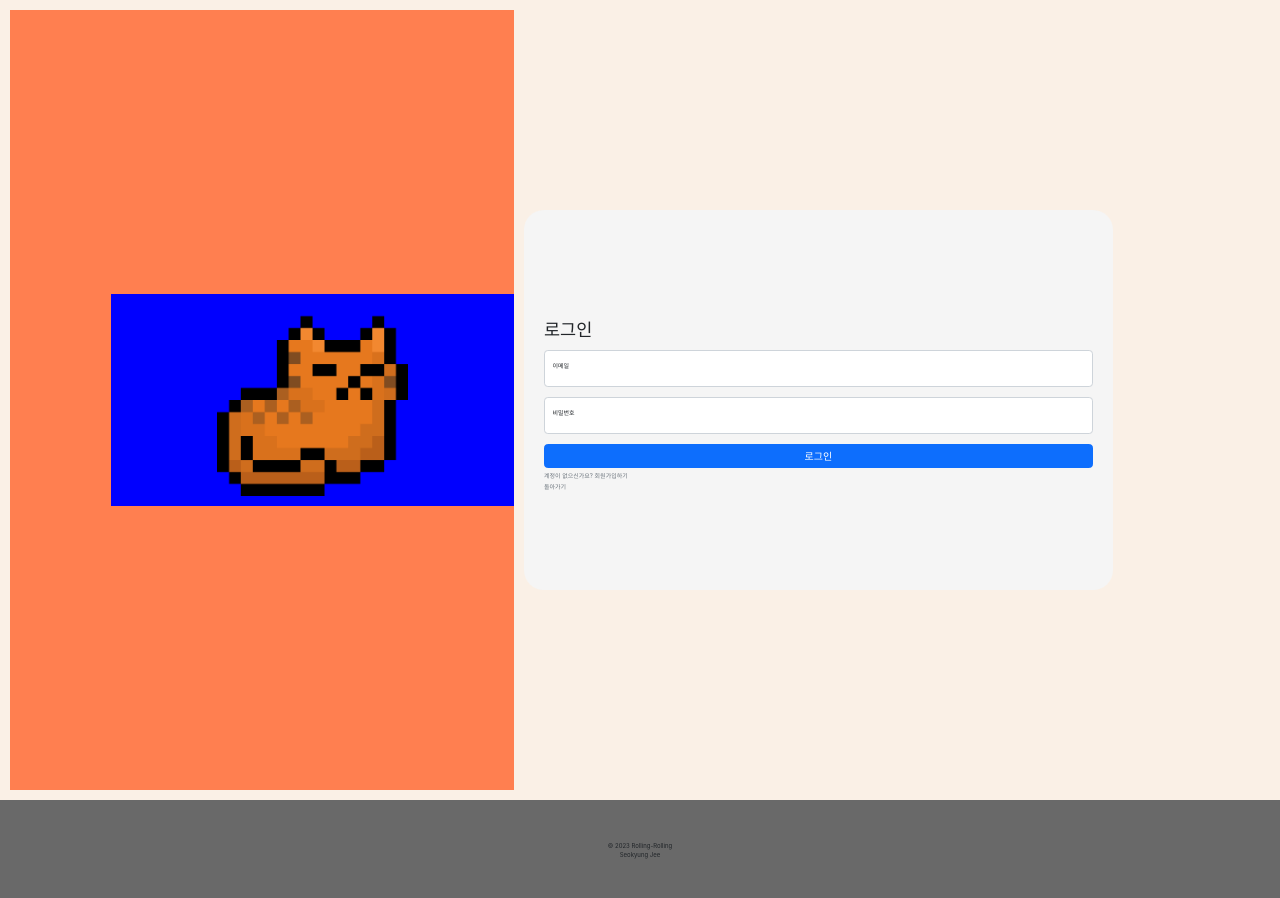
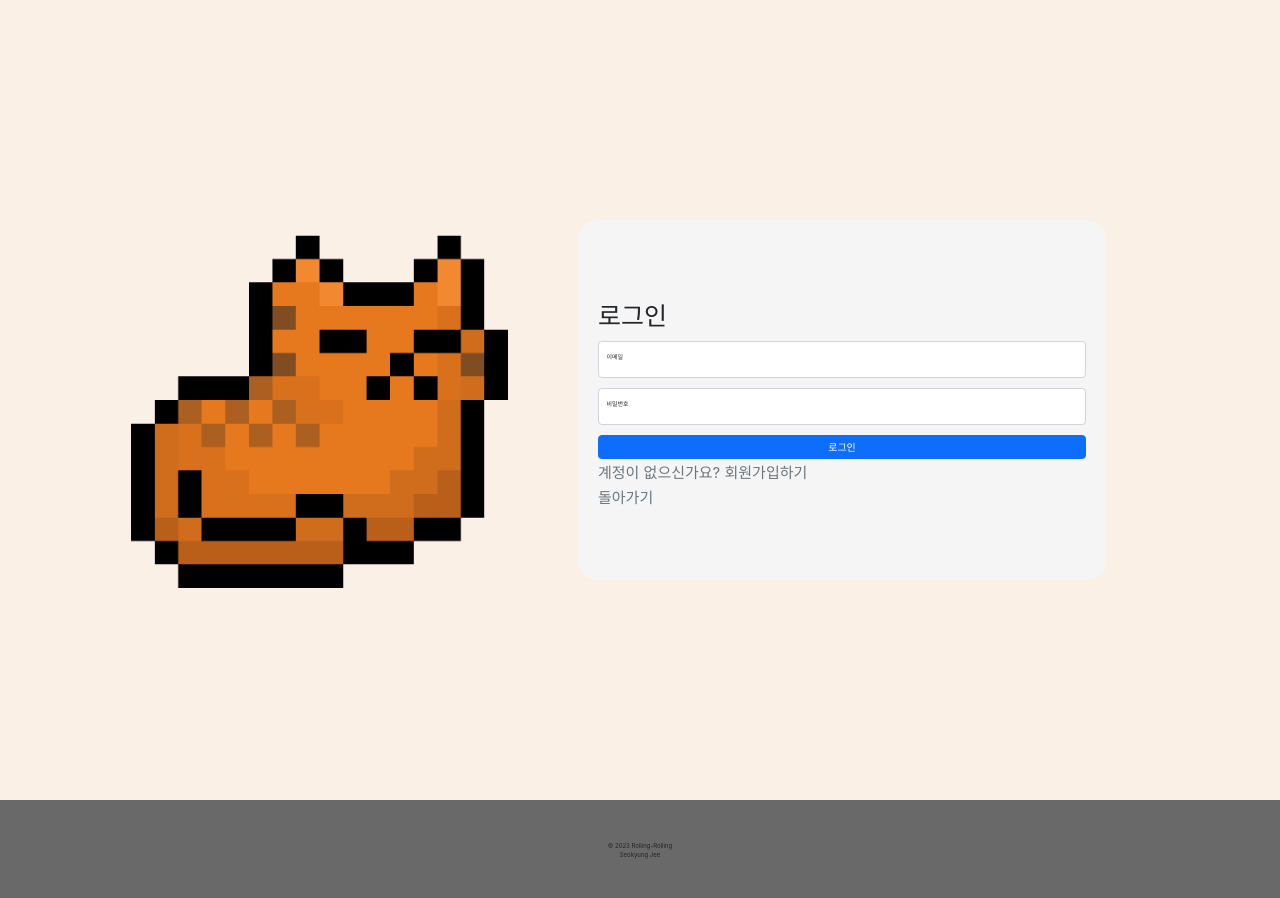
Before and after one commit to Seokyung/Rolling-Rolling, a React (Create React App) app: page / in a window 1280 px wide. Both pictures are taken after a click on the element "이메일로 로그인". Built offline with nearby package versions, Linux system fonts and the light colour scheme; no server answers; a web font is replaced by a local one.

Commit message:
Style: Add Auth page style

```diff
--- a/src/components/auths/AuthForm.css
+++ b/src/components/auths/AuthForm.css
@@ -1,5 +1,4 @@
-/* ---- Desktop---- */
-.authFormContainer {
+.authForm-container {
 	display: flex;
 	flex-direction: column;
 	justify-content: center;
@@ -10,35 +9,32 @@
 	background-color: whitesmoke;
 }
 
-@media screen and (max-width: 1023px) {
-	.authFormContainer {
-		width: 100%;
-		height: 100%;
-		background-color: red;
-	}
+.authForm-title {
+	margin: 1rem 1rem 1rem 0;
+	font-size: 2.5rem;
 }
 
-.authFormTitle {
-	margin: 1rem 1rem 1rem 0;
-}
-
-.authInputFormContainer {
+.authForm-form-container {
 	display: flex;
 	flex-direction: column;
 }
 
-.authFormText {
+.authForm-form-small-text {
 	cursor: pointer;
+	font-size: 1.5rem;
 }
 
-/* ---- TabletOrMobile ---- */
-/* .authFormContainerMobile {
-	display: flex;
-	flex-direction: column;
-	justify-content: center;
-	padding: 2rem;
-	width: 100%;
-	height: 100%;
-	border-radius: 20px;
-	background-color: whitesmoke;
-} */
+@media screen and (max-width: 1023px) {
+	.authForm-container {
+		width: 100%;
+		height: 100%;
+	}
+
+	.authForm-title {
+		font-size: 5rem;
+	}
+
+	.authForm-form-small-text {
+		font-size: 3rem;
+	}
+}
--- a/src/components/auths/AuthForm.js
+++ b/src/components/auths/AuthForm.js
@@ -47,18 +47,20 @@ function AuthForm({ onLoginMethodChange }) {
 	};
 
 	return (
-		<div className="authFormContainer">
-			<h3 className="authFormTitle">{newAccount ? "회원가입" : "로그인"}</h3>
-			<Form className="authInputFormContainer" onSubmit={onAuthBtnClick}>
-				<FloatingLabel className="mb-3" label="이메일">
+		<div className="authForm-container">
+			<h3 className="authForm-title">{newAccount ? "회원가입" : "로그인"}</h3>
+			<Form className="authForm-form-container" onSubmit={onAuthBtnClick}>
+				<Form.Floating className="mb-3">
 					<Form.Control
 						type="email"
+						id="email"
 						name="email"
 						value={email}
 						onChange={onAuthInputChange}
 						placeholder="이메일을 입력해주세요"
 					/>
-				</FloatingLabel>
+					<label htmlFor="email">이메일</label>
+				</Form.Floating>
 				<FloatingLabel className="mb-3" label="비밀번호">
 					<Form.Control
 						type="password"
@@ -71,95 +73,18 @@ function AuthForm({ onLoginMethodChange }) {
 				<Button variant="primary" type="submit">
 					{newAccount ? "회원가입" : "로그인"}
 				</Button>
-				<Form.Text className="authFormText" onClick={toggleAuthForm}>
-					{newAccount
-						? "이미 계정이 있으신가요? 로그인하기"
-						: "계정이 없으신가요? 회원가입하기"}
+				<Form.Text onClick={toggleAuthForm}>
+					<span className="authForm-form-small-text">
+						{newAccount
+							? "이미 계정이 있으신가요? 로그인하기"
+							: "계정이 없으신가요? 회원가입하기"}
+					</span>
 				</Form.Text>
-				<Form.Text className="authFormText" onClick={onLoginMethodChange}>
-					돌아가기
+				<Form.Text onClick={onLoginMethodChange}>
+					<span className="authForm-form-small-text">돌아가기</span>
 				</Form.Text>
 			</Form>
 		</div>
-		// <>
-		// 	<PC>
-		// 		<div className="authFormContainerDesktop">
-		// 			<h3 className="authFormTitle">
-		// 				{newAccount ? "회원가입" : "로그인"}
-		// 			</h3>
-		// 			<Form className="authInputFormContainer" onSubmit={onAuthBtnClick}>
-		// 				<FloatingLabel className="mb-3" label="이메일">
-		// 					<Form.Control
-		// 						type="email"
-		// 						name="email"
-		// 						value={email}
-		// 						onChange={onAuthInputChange}
-		// 						placeholder="이메일을 입력해주세요"
-		// 					/>
-		// 				</FloatingLabel>
-		// 				<FloatingLabel className="mb-3" label="비밀번호">
-		// 					<Form.Control
-		// 						type="password"
-		// 						name="password"
-		// 						value={password}
-		// 						onChange={onAuthInputChange}
-		// 						placeholder="비밀번호를 입력해주세요"
-		// 					/>
-		// 				</FloatingLabel>
-		// 				<Button variant="primary" type="submit">
-		// 					{newAccount ? "회원가입" : "로그인"}
-		// 				</Button>
-		// 				<Form.Text className="authFormText" onClick={toggleAuthForm}>
-		// 					{newAccount
-		// 						? "이미 계정이 있으신가요? 로그인하기"
-		// 						: "계정이 없으신가요? 회원가입하기"}
-		// 				</Form.Text>
-		// 				<Form.Text className="authFormText" onClick={onLoginMethodChange}>
-		// 					돌아가기
-		// 				</Form.Text>
-		// 			</Form>
-		// 		</div>
-		// 	</PC>
-
-		// 	<TabletOrMobile>
-		// 		<div className="authFormContainerMobile">
-		// 			<h3 className="authFormTitle">
-		// 				{newAccount ? "회원가입" : "로그인"}
-		// 			</h3>
-		// 			<Form className="authInputFormContainer" onSubmit={onAuthBtnClick}>
-		// 				<FloatingLabel className="mb-3" label="이메일">
-		// 					<Form.Control
-		// 						type="email"
-		// 						name="email"
-		// 						value={email}
-		// 						onChange={onAuthInputChange}
-		// 						placeholder="이메일을 입력해주세요"
-		// 					/>
-		// 				</FloatingLabel>
-		// 				<FloatingLabel className="mb-3" label="비밀번호">
-		// 					<Form.Control
-		// 						type="password"
-		// 						name="password"
-		// 						value={password}
-		// 						onChange={onAuthInputChange}
-		// 						placeholder="비밀번호를 입력해주세요"
-		// 					/>
-		// 				</FloatingLabel>
-		// 				<Button variant="primary" type="submit">
-		// 					{newAccount ? "회원가입" : "로그인"}
-		// 				</Button>
-		// 				<Form.Text className="authFormText" onClick={toggleAuthForm}>
-		// 					{newAccount
-		// 						? "이미 계정이 있으신가요? 로그인하기"
-		// 						: "계정이 없으신가요? 회원가입하기"}
-		// 				</Form.Text>
-		// 				<Form.Text className="authFormText" onClick={onLoginMethodChange}>
-		// 					돌아가기
-		// 				</Form.Text>
-		// 			</Form>
-		// 		</div>
-		// 	</TabletOrMobile>
-		// </>
 	);
 }
 
--- a/src/components/auths/SocialAuth.css
+++ b/src/components/auths/SocialAuth.css
@@ -1,11 +1,10 @@
-/* ---- Desktop ---- */
 .social-container {
 	display: flex;
 	flex-direction: column;
 	justify-content: center;
 	padding: 2rem;
 	width: 80%;
-	height: 50%;
+	height: 60%;
 	border-radius: 20px;
 	background-color: whitesmoke;
 }
@@ -14,11 +13,10 @@
 	.social-container {
 		width: 100%;
 		height: 100%;
-		background-color: red;
 	}
 }
 
-.socialFormContainer {
+.social-form-container {
 	display: flex;
 	flex-direction: column;
 	justify-content: center;
@@ -27,29 +25,18 @@
 	background-color: dimgrey;
 }
 
-.socialTitle {
+.social-title {
 	margin: 1rem 1rem 1rem 1rem;
+	font-size: 2.5rem;
 }
 
-.socialFormText {
+.social-form-small-text {
 	cursor: pointer;
 	margin: 0.5rem;
 	font-size: 1.5rem;
 }
 
-.socialBtnText {
+.social-btn-text {
 	margin: 0.5rem;
 	font-size: 1.8rem;
 }
-
-/* ---- TabletOrMobile ---- */
-/* .socialContainerMobile {
-	display: flex;
-	flex-direction: column;
-	justify-content: center;
-	padding: 2rem;
-	width: 100%;
-	height: 100%;
-	border-radius: 20px;
-	background-color: whitesmoke;
-} */
--- a/src/components/menu/Logo.css
+++ b/src/components/menu/Logo.css
@@ -4,25 +4,22 @@
 	align-items: center;
 	width: 80%;
 	padding: 1rem;
-	background-color: blue;
 }
 
 .logoImg {
-	width: 50%;
+	min-width: 300px;
 	height: auto;
 }
 
 @media screen and (max-width: 1023px) {
 	.logoContainer {
-		display: flex;
-		justify-content: center;
-		width: 100%;
-		padding: 1rem;
-		background-color: blue;
+		width: 80%;
+		height: 100%;
 	}
 
 	.logoImg {
-		width: 20%;
+		max-width: 50%;
+		min-width: 200px;
 		height: auto;
 	}
 }
--- a/src/pages/Auth.css
+++ b/src/pages/Auth.css
@@ -5,7 +5,7 @@
 	align-items: center;
 	width: 100%;
 	height: 100%;
-	padding: 1rem;
+	padding: 2rem;
 }
 
 .auth-logo-container {
@@ -15,7 +15,6 @@
 	align-items: center;
 	width: 40%;
 	height: 100%;
-	background-color: coral;
 }
 
 .auth-login-container {
@@ -23,85 +22,38 @@
 	align-items: center;
 	width: 60%;
 	height: 100%;
-	padding: 1rem;
+	padding: 2rem;
+}
+
+@media screen and (min-width: 1024px) {
+	.auth-logo-container {
+		margin-right: 2rem;
+		max-width: 500px;
+	}
+
+	.auth-login-container {
+		margin-left: 2rem;
+		max-width: 700px;
+	}
 }
 
 @media screen and (max-width: 1023px) {
 	.auth-container {
 		flex-direction: column;
-		background-color: aqua;
+		padding: 5rem;
 	}
 
 	.auth-logo-container {
-		width: 80%;
+		justify-content: center;
+		width: 100%;
 		height: 30%;
+		background-color: aqua;
 	}
 
 	.auth-login-container {
 		flex-direction: column;
-		width: 80%;
+		width: 100%;
 		height: 70%;
-		background-color: pink;
+		background-color: brown;
 	}
 }
-
-/* ---- Desktop---- */
-/* .authContainerDesktop {
-	display: flex;
-	flex-direction: row;
-	justify-content: center;
-	align-items: center;
-	width: 100%;
-	height: 100%;
-	padding: 1rem;
-}
-
-.authLogoContainerDesktop {
-	display: flex;
-	flex-direction: row;
-	justify-content: flex-end;
-	align-items: center;
-	width: 40%;
-	height: 100%;
-	background-color: coral;
-}
-
-.authLoginContainerDesktop {
-	display: flex;
-	align-items: center;
-	width: 60%;
-	height: 100%;
-	padding: 1rem;
-} */
-
-/* ---- TabletOrMobile ---- */
-/* .authContainerMobile {
-	display: flex;
-	flex-direction: column;
-	justify-content: center;
-	align-items: center;
-	width: 100%;
-	height: 100%;
-	padding: 1rem;
-	background-color: aqua;
-}
-
-.authLogoContainerMobile {
-	display: flex;
-	flex-direction: row;
-	justify-content: flex-end;
-	align-items: center;
-	width: 80%;
-	height: 30%;
-	background-color: coral;
-}
-
-.authLoginContainerMobile {
-	display: flex;
-	flex-direction: column;
-	align-items: center;
-	width: 80%;
-	height: 70%;
-	padding: 1rem;
-	background-color: pink;
-} */
```
Also changed, not shown: src/components/auths/SocialAuth.js (+6 -83 lines), src/components/menu/Logo.js (+0 -13 lines), src/pages/Auth.js (+0 -31 lines).
